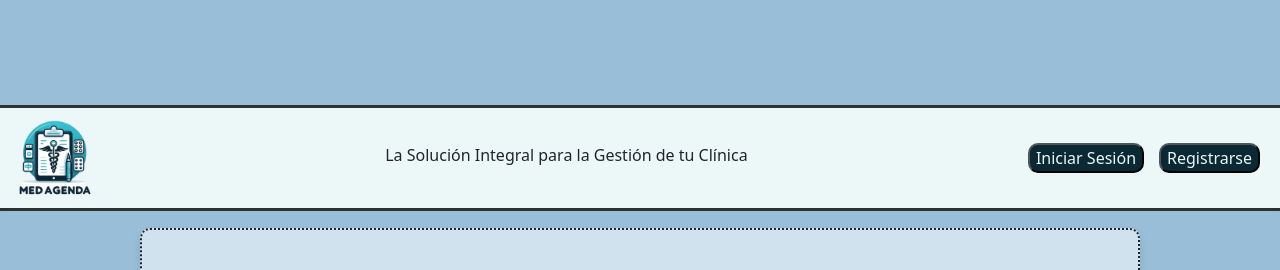
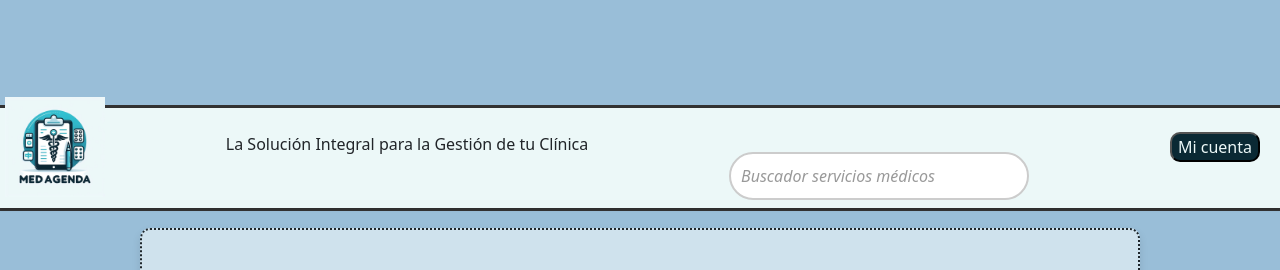
Before and after one commit to PirrY/MedAgenda, a React (Vite) app: page / in a window 1280 px wide. Shown: the top 270 px of the page. Built offline with nearby package versions, Linux system fonts and the light colour scheme.

Commit message:
Creacion del searchBar

```diff
--- a/src/components/molecules/Header.jsx
+++ b/src/components/molecules/Header.jsx
@@ -1,6 +1,7 @@
 import './Header.css'
 import React from 'react';
 import { useNavigate } from 'react-router-dom';
+import SearchBar from './SearchBar';
 
 export default function Header() {
   const navigate = useNavigate();
@@ -20,8 +21,10 @@ export default function Header() {
               <p>La Solución Integral para la Gestión de tu Clínica</p>
             </section>
             <section id='section2'>
-                <button onClick={goToLoginPage}>Iniciar Sesión</button>
-                <button onClick={goToRegisterPage}>Registrarse</button>
+                <SearchBar />
+            </section>
+            <section id='section3'>
+                <button onClick={goToLoginPage}>Mi cuenta</button>
             </section>
         </nav>
     </header>
--- /dev/null
+++ b/src/components/molecules/SearchBar.css
@@ -0,0 +1,24 @@
+/* SearchBar.css */
+.search-bar {
+  display: flex;
+  justify-content: center;
+  margin: 20px;
+}
+
+.search-input {
+  width: 300px; /* Ajusta el ancho del recuadro de búsqueda */
+  padding: 10px;
+  border: 2px solid #ccc; /* Borde gris claro */
+  border-radius: 25px; /* Bordes redondeados */
+  font-size: 16px;
+  outline: none; /* Elimina el borde azul cuando está enfocado */
+}
+
+.search-input::placeholder {
+  color: #999; /* Color del texto del placeholder */
+  font-style: italic;
+}
+
+.search-input:focus {
+  border-color: #4CAF50; /* Cambia el color del borde cuando está enfocado */
+}
--- /dev/null
+++ b/src/components/molecules/SearchBar.jsx
@@ -0,0 +1,16 @@
+import React from 'react';
+import './SearchBar.css'; // Para los estilos
+
+const SearchBar = () => {
+  return (
+    <div className="search-bar">
+      <input
+        type="text"
+        placeholder="Buscador servicios médicos"
+        className="search-input"
+      />
+    </div>
+  );
+};
+
+export default SearchBar;
```
Also changed, not shown: src/components/molecules/Header.css (line endings or trailing spaces).
